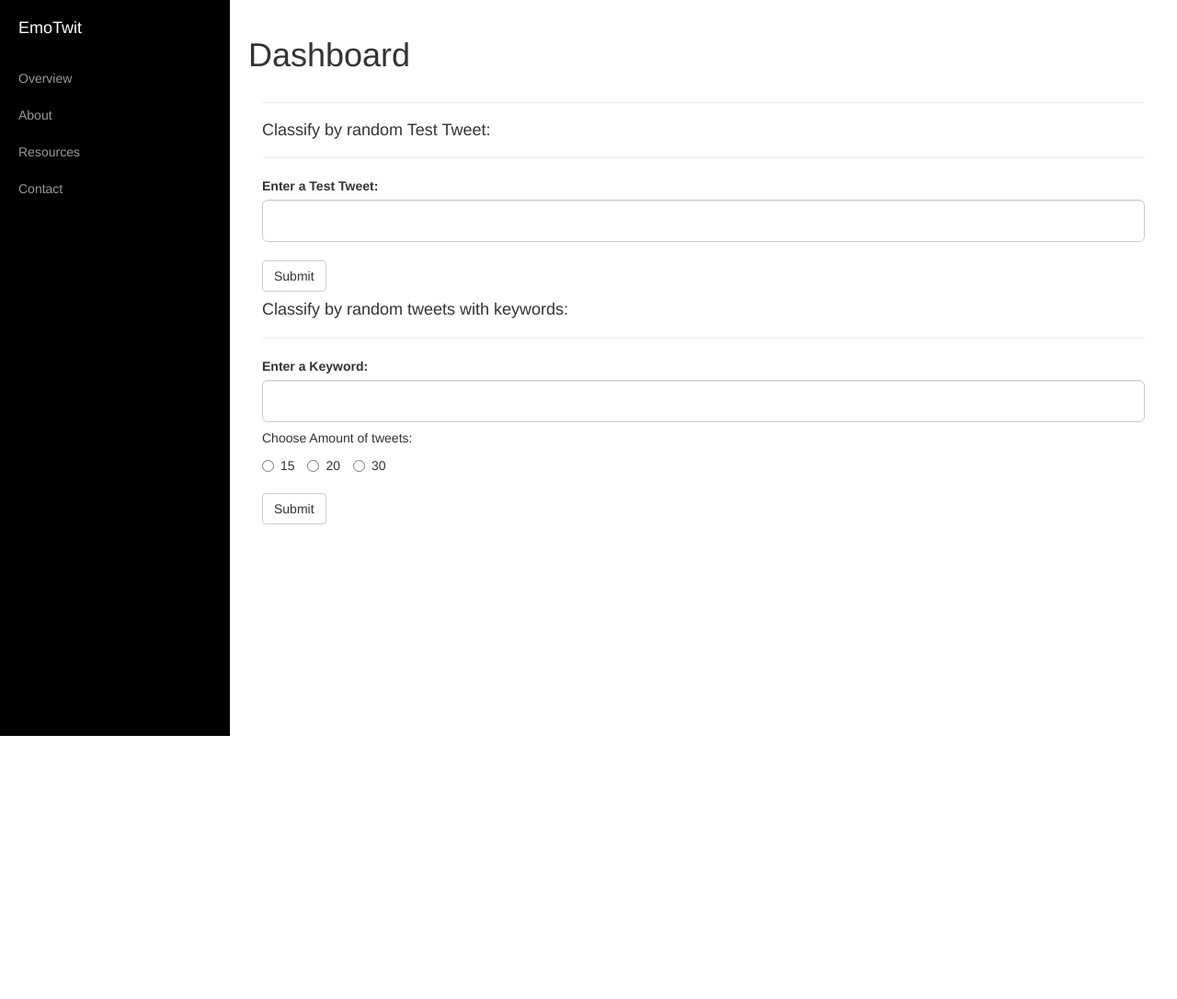
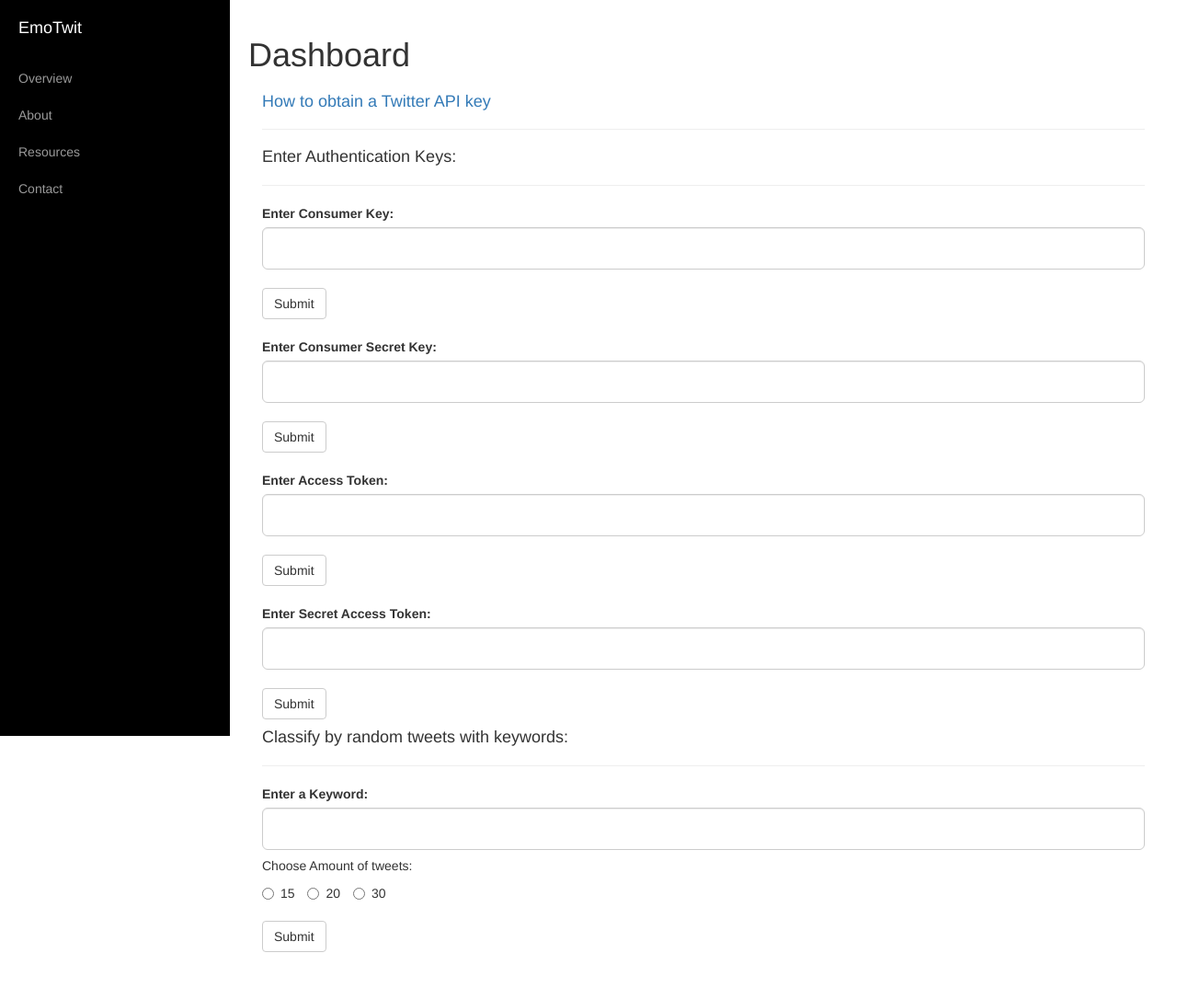
Before and after one commit to tstrawbr/Twitter-Emotion, a Flask app: template src/templates/index.html in a window 1280 px wide. Shown: the whole page at 92% size. Before the commit the page ends 800 px from the top, so only its background shows below. Run offline with Flask 2, Linux system fonts and the light colour scheme; the template is opened without the code that fills it, so the values that code supplies are empty; parts of the project's set-up code (start-up, migrations or seed data) failed here and were passed over; some libraries are stand-ins or nearby versions.

Commit message:
Added forms for key entry

```diff
--- a/src/templates/index.html
+++ b/src/templates/index.html
@@ -61,14 +61,41 @@
           <div class="col-lg-12">
           </div>
         </div>
+		<h4><a href ="https://themepacific.com/how-to-generate-api-key-consumer-token-access-key-for-twitter-oauth/994/">How to obtain
+			a Twitter API key</a>
+
         <hr>
-        <h4>Classify by random Test Tweet: </h4>
+        <h4>Enter Authentication Keys: </h4>
         <hr>
         <div class="row">
             <div class="col-lg-12">
           <form action = "/dashboard" method="post">
           <div class="form-group">
-            <label form="inputdefault">Enter a Test Tweet:</label>
+            <label form="inputdefault">Enter Consumer Key:</label>
+            <input class="form-control input-lg"  type="text" name = "tweet" required>
+            <br />
+            <button type="submit" class="btn btn-default">Submit</button>
+          </form>
+		  <br></br>
+		  <form action = "/dashboard" method="post">
+          <div class="form-group">
+            <label form="inputdefault">Enter Consumer Secret Key:</label>
+            <input class="form-control input-lg"  type="text" name = "tweet" required>
+            <br />
+            <button type="submit" class="btn btn-default">Submit</button>
+          </form>
+		  <br></br>
+		  <form action = "/dashboard" method="post">
+          <div class="form-group">
+            <label form="inputdefault">Enter Access Token:</label>
+            <input class="form-control input-lg"  type="text" name = "tweet" required>
+            <br />
+            <button type="submit" class="btn btn-default">Submit</button>
+          </form>
+		  <br></br>
+		  <form action = "/dashboard" method="post">
+          <div class="form-group">
+            <label form="inputdefault">Enter Secret Access Token:</label>
             <input class="form-control input-lg"  type="text" name = "tweet" required>
             <br />
             <button type="submit" class="btn btn-default">Submit</button>
```
